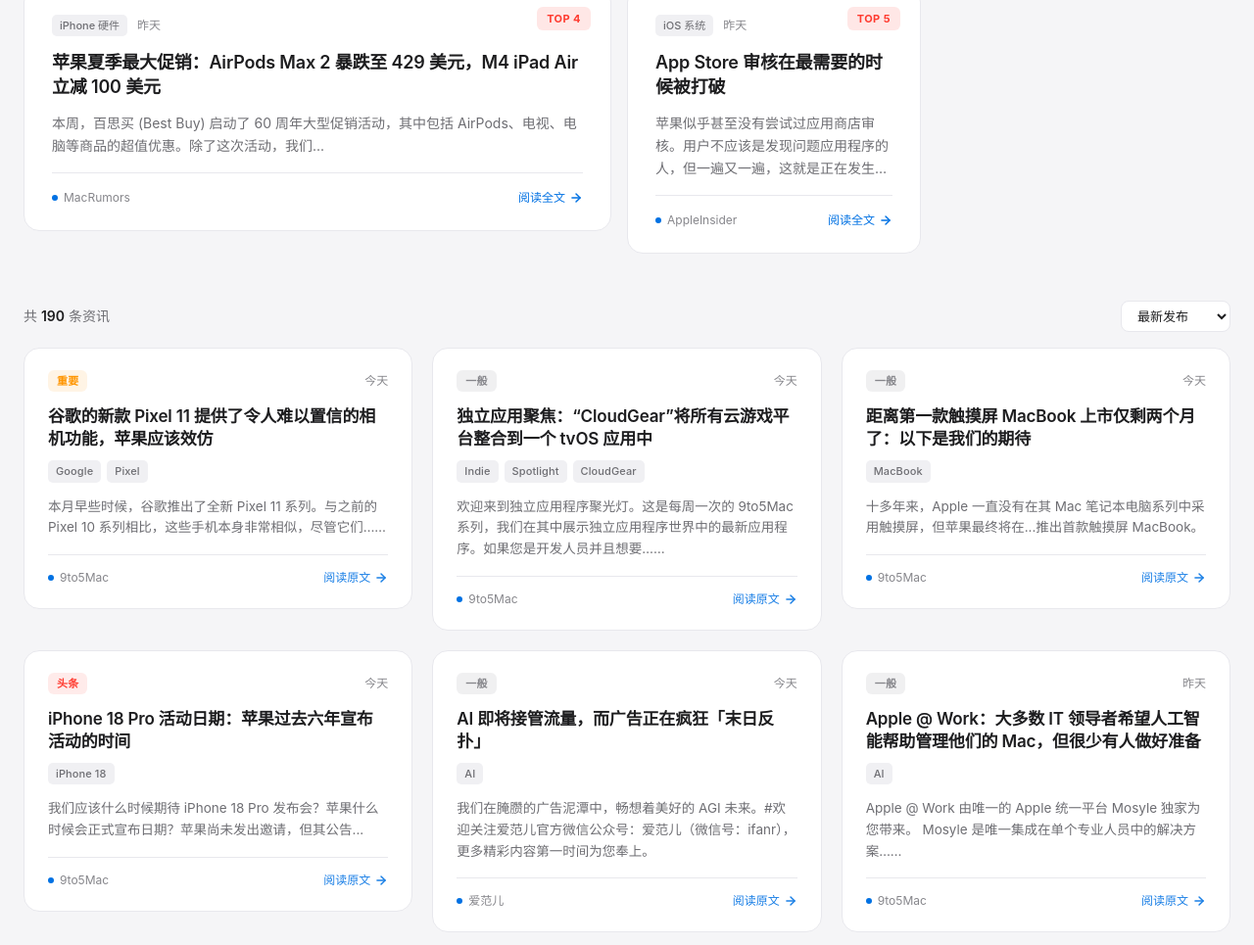
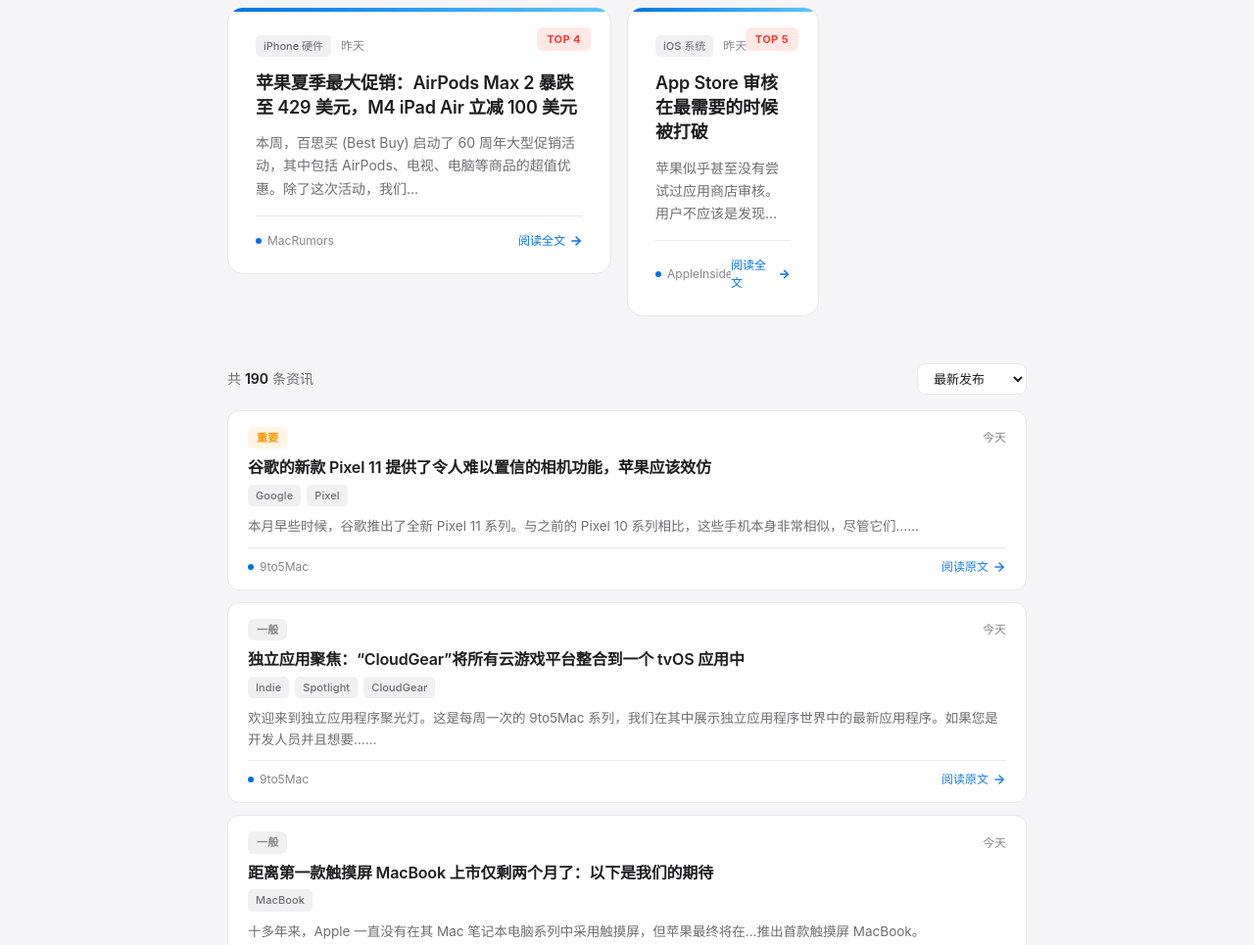
Before and after one commit to EronFan/apple-hotspot-pulse, a website: page index.html in a window 1280 px wide. Shown: the part 999-1964 px from the top of the page at 98% size. Drawn offline with Linux system fonts and the light colour scheme.

Commit message:
页面收窄并加大两侧留白，资讯区改为竖向列表布局

```diff
--- a/index.html
+++ b/index.html
@@ -83,9 +83,9 @@
     }
 
     .header-inner {
-      max-width: 1280px;
+      max-width: 880px;
       margin: 0 auto;
-      padding: 14px 24px;
+      padding: 14px 32px;
       display: flex;
       align-items: center;
       justify-content: space-between;
@@ -267,9 +267,9 @@
 
     /* ---------- Hero / Stats ---------- */
     .hero-section {
-      max-width: 1280px;
+      max-width: 880px;
       margin: 0 auto;
-      padding: 48px 24px 24px;
+      padding: 48px 32px 24px;
     }
 
     .hero-title {
@@ -331,9 +331,9 @@
     /* ---------- Filter Bar ---------- */
     /* ---------- Today Hot Section ---------- */
     .hot-section {
-      max-width: 1280px;
+      max-width: 880px;
       margin: 0 auto;
-      padding: 0 24px 40px;
+      padding: 0 32px 40px;
     }
 
     .hot-section-header {
@@ -525,9 +525,9 @@
     }
 
     .filter-section {
-      max-width: 1280px;
+      max-width: 880px;
       margin: 0 auto;
-      padding: 20px 24px;
+      padding: 20px 32px;
     }
 
     .filter-bar {
@@ -658,9 +658,9 @@
 
     /* ---------- Results Header ---------- */
     .results-header {
-      max-width: 1280px;
+      max-width: 880px;
       margin: 0 auto;
-      padding: 8px 24px 16px;
+      padding: 8px 32px 16px;
       display: flex;
       align-items: center;
       justify-content: space-between;
@@ -693,14 +693,14 @@
       border-color: var(--accent-blue);
     }
 
-    /* ---------- News Grid ---------- */
+    /* ---------- News List（竖向列表布局） ---------- */
     .news-grid {
-      max-width: 1280px;
+      max-width: 880px;
       margin: 0 auto;
-      padding: 0 24px 64px;
-      display: grid;
-      grid-template-columns: repeat(3, 1fr);
-      gap: 20px;
+      padding: 0 32px 56px;
+      display: flex;
+      flex-direction: column;
+      gap: 12px;
     }
 
     .news-card {
@@ -708,8 +708,8 @@
       flex-direction: column;
       background: var(--bg-secondary);
       border: 1px solid var(--border-light);
-      border-radius: var(--radius-lg);
-      padding: 22px 24px;
+      border-radius: var(--radius-md);
+      padding: 16px 20px 14px;
       transition: all var(--transition);
       position: relative;
       overflow: hidden;
@@ -729,7 +729,6 @@
     }
 
     a.news-card-link:hover .news-card {
-      transform: translateY(-3px);
       box-shadow: var(--card-shadow-hover);
       border-color: var(--border-color);
     }
@@ -746,7 +745,7 @@
       display: flex;
       align-items: center;
       justify-content: space-between;
-      margin-bottom: 14px;
+      margin-bottom: 8px;
     }
 
     .card-meta-left {
@@ -798,11 +797,11 @@
     }
 
     .card-title {
-      font-size: 17px;
+      font-size: 16px;
       font-weight: 600;
-      line-height: 1.35;
+      line-height: 1.4;
       letter-spacing: -0.01em;
-      margin-bottom: 10px;
+      margin-bottom: 6px;
       color: var(--text-primary);
       transition: color var(--transition);
     }
@@ -812,9 +811,9 @@
       line-height: 1.6;
       color: var(--text-secondary);
       flex: 1;
-      margin-bottom: 16px;
+      margin-bottom: 10px;
       display: -webkit-box;
-      -webkit-line-clamp: 4;
+      -webkit-line-clamp: 2;
       -webkit-box-orient: vertical;
       overflow: hidden;
     }
@@ -823,7 +822,7 @@
       display: flex;
       flex-wrap: wrap;
       gap: 6px;
-      margin-bottom: 14px;
+      margin-bottom: 10px;
     }
 
     .tag-pill {
@@ -840,7 +839,7 @@
       display: flex;
       align-items: center;
       justify-content: space-between;
-      padding-top: 14px;
+      padding-top: 10px;
       border-top: 1px solid var(--border-light);
     }
 
@@ -921,9 +920,6 @@
 
     /* ---------- Responsive ---------- */
     @media (max-width: 1024px) {
-      .news-grid {
-        grid-template-columns: repeat(2, 1fr);
-      }
       .stats-row {
         grid-template-columns: repeat(3, 1fr);
       }
@@ -966,8 +962,7 @@
       .search-wrapper { max-width: 100%; width: 100%; margin-left: 0; }
       .results-header { padding: 8px 16px 12px; }
       .news-grid {
-        grid-template-columns: 1fr;
-        padding: 0 16px 48px;
+        padding: 0 16px 40px;
       }
       .brand-text p { display: none; }
       .update-time { display: none; }
```
